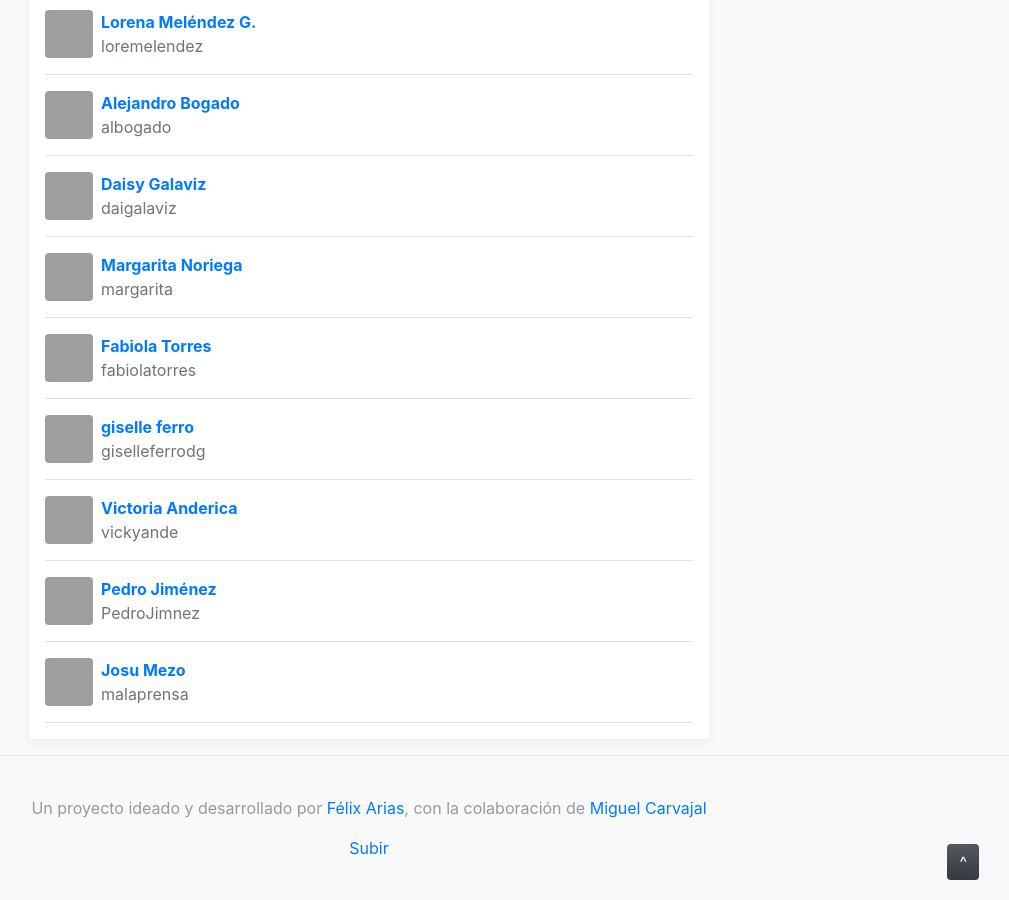
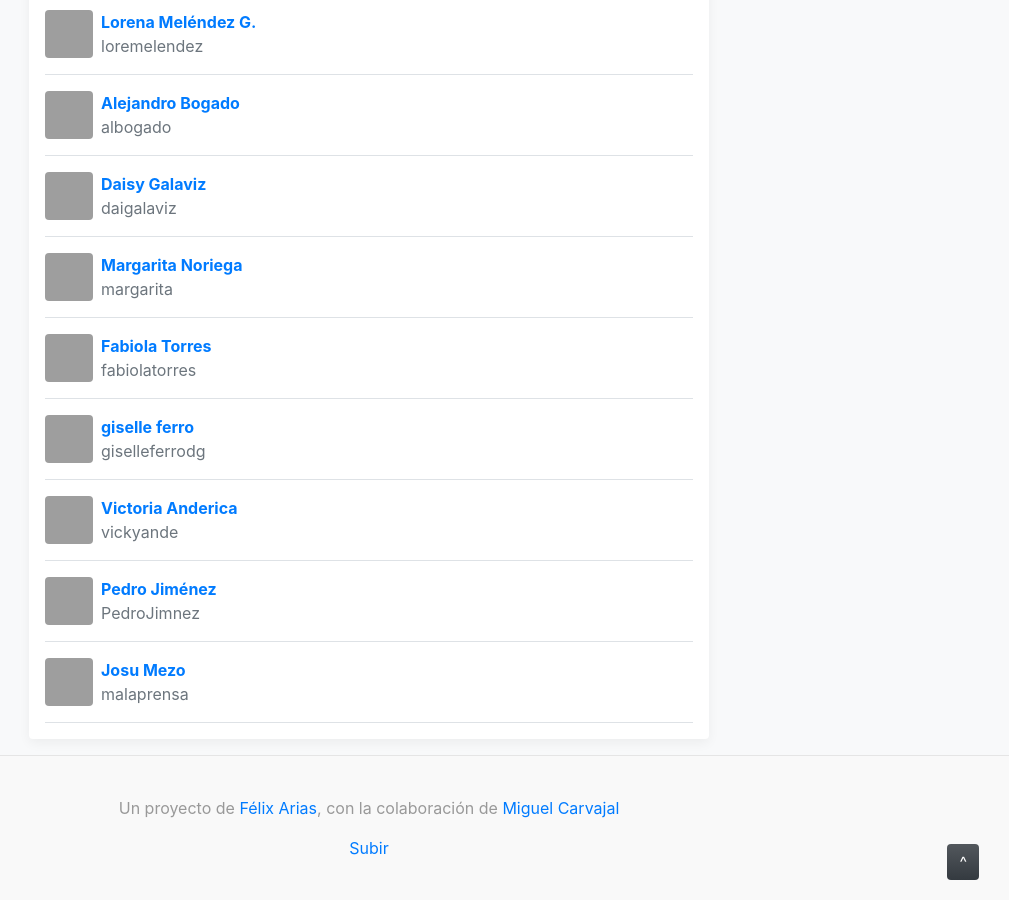
Before and after one commit to mipumh/djspain, a Jekyll site: the page built from index.html, in a window 1280 px wide and 900 px high, scrolled down 29750 px. Shown: the whole window, without its empty margins (271-1280 px from the left). Built offline with Jekyll 4.4.1, drawn with Linux system fonts in a browser that asks for light colours; nearby versions of some CDN libraries.

Commit message:
fix footer

```diff
--- a/_includes/footer.html
+++ b/_includes/footer.html
@@ -1,6 +1,6 @@
  <footer class="blog-footer">
  	<div class="container"
-  <p>Un proyecto ideado y desarrollado por <a href="https://twitter.com/flxarias?lang=es" target="_blank">Félix Arias</a>, con la colaboración de <a href="https://twitter.com/mcarvajal_?lang=es" target="_blank">Miguel Carvajal</a></p>
+  <p>Un proyecto de <a href="https://twitter.com/flxarias?lang=es" target="_blank">Félix Arias</a>, con la colaboración de <a href="https://twitter.com/mcarvajal_?lang=es" target="_blank">Miguel Carvajal</a></p>
         <a href="#">Subir</a>
       </p>
     </div>
```
